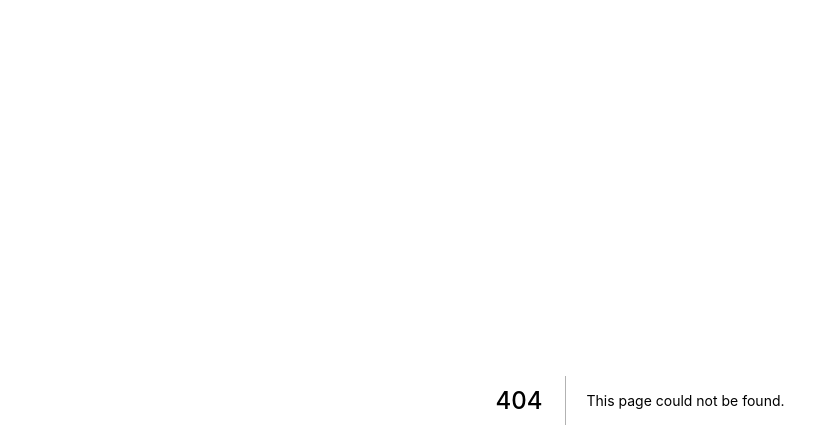
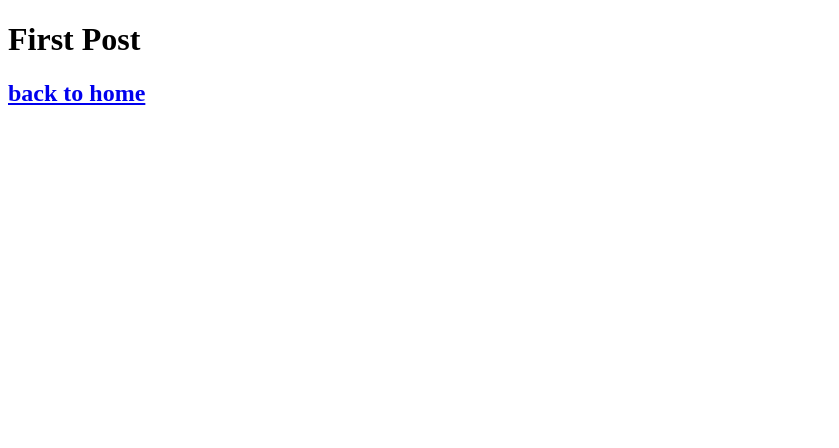
Before and after one commit to AlexandreMRT/NextJS, a Next.js app: page /posts/first-post in a window 1280 px wide. Before the commit this address had no page. Shown: the top 448 px of the page, without its empty margins (0-839 px from the left). Built offline with nearby package versions, Linux system fonts and the light colour scheme.

Commit message:
Initial commit

```diff
--- a/pages/index.js
+++ b/pages/index.js
@@ -1,4 +1,5 @@
 import Head from 'next/head'
+import Link from 'next/link';
 
 export default function Home() {
   return (
@@ -10,7 +11,7 @@
 
       <main>
         <h1 className="title">
-          Welcome to <a href="https://nextjs.org">Next.js!</a>
+          Read <Link href="/posts/first-post">this page!</Link>
         </h1>
 
         <p className="description">
--- /dev/null
+++ b/pages/posts/first-post.js
@@ -0,0 +1,14 @@
+import Link from 'next/link';
+
+export default function FirstPost() {
+  return (
+    <>
+      <h1>First Post</h1>
+      <h2>
+        <Link href="/">
+          <a>back to home</a>
+        </Link>
+      </h2>
+    </>
+  )
+}
```
